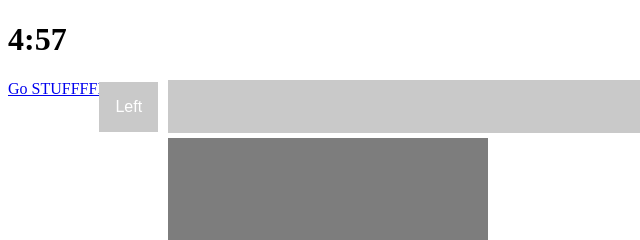
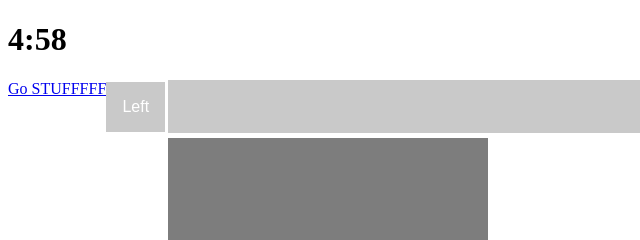
Before and after one commit to Samuel31415/Videogameproject, a plain HTML site: page index.html in a window 1280 px wide. Shown: the top 240 px of the page, 0-640 px from the left. Drawn offline with Linux system fonts and the light colour scheme.

Commit message:
Update index.html

```diff
--- a/index.html
+++ b/index.html
@@ -70,7 +70,7 @@
                     <a href="#">Link 3</a>
                 </div>
              </div>
-        <h1>4:57</h1>
+        <h1>4:58</h1>
         <div id='top'></div>
         <div id="side"></div>
         <script>
@@ -82,7 +82,7 @@
             document.getElementById("side").style.marginTop = window.outerWidth/22+"px";
             document.getElementById("side").style.marginLeft = window.outerWidth/8+"px";
             document.getElementById("play").style.marginTop = window.outerWidth/21+"px";
-            document.getElementById("play").style.marginLeft = window.outerWidth/14+"px";
+            document.getElementById("play").style.marginLeft = window.outerWidth/13+"px";
         </script>
         <a href="/Videogameproject/stuFFF.html" class="fakeLink">Go STUFFFFFF</a>
 
```
